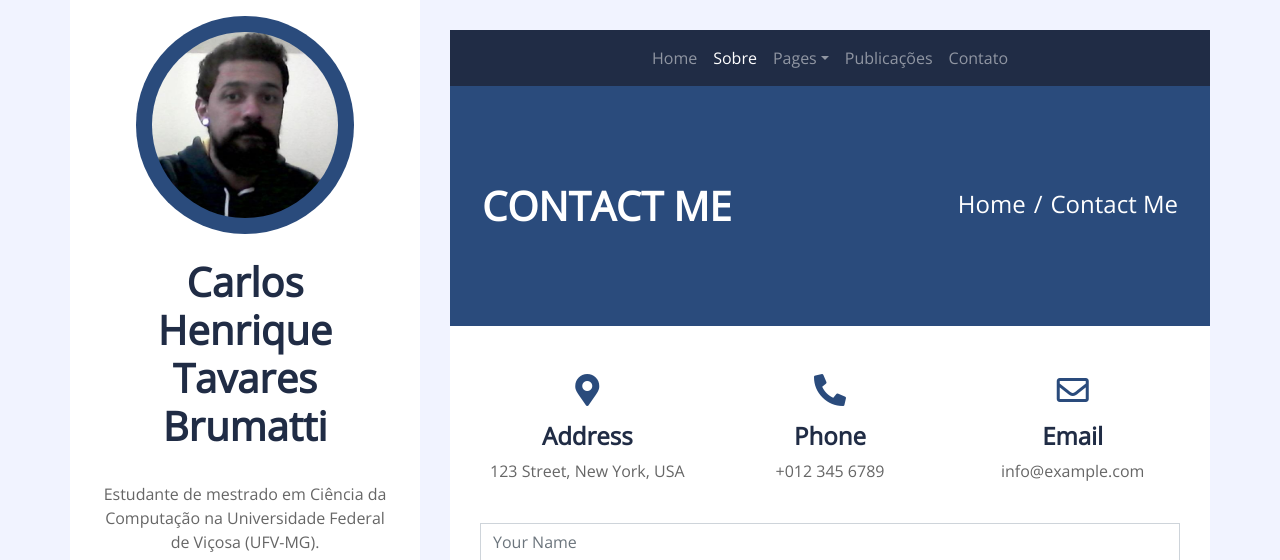
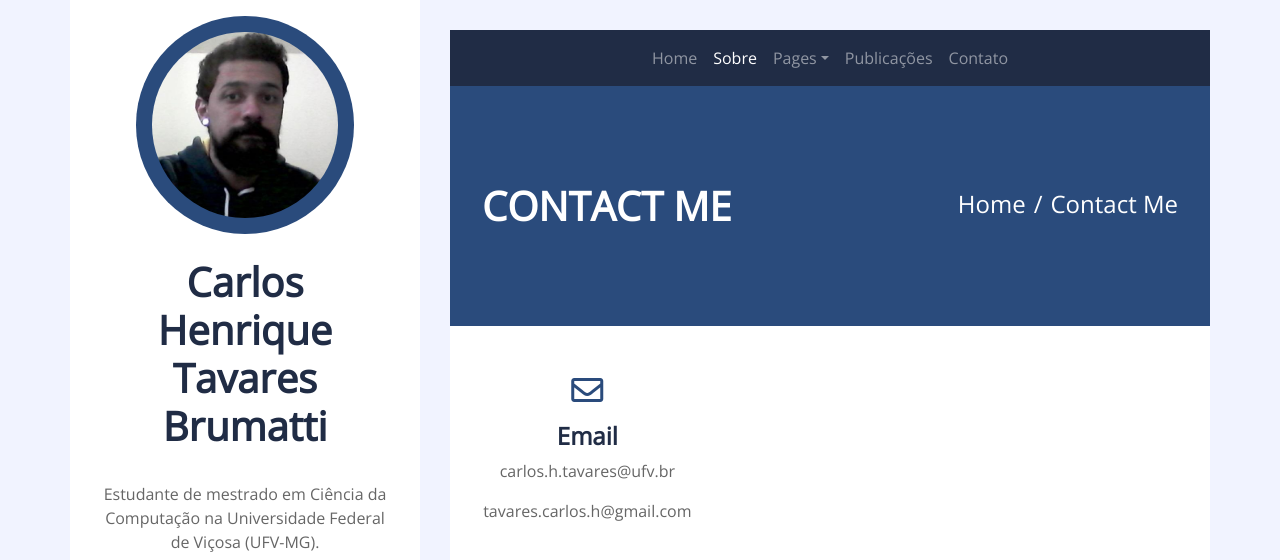
Before and after one commit to TavaresCarlos/TavaresCarlos.github.io, a plain HTML site: page contact.html in a window 1280 px wide. Shown: the top 560 px of the page. Drawn offline with nearby package versions, Linux system fonts and the light colour scheme.

```diff
--- a/contact.html
+++ b/contact.html
@@ -90,19 +90,10 @@
             <div class="container bg-white pt-5">
                 <div class="row px-3 pb-2">
                     <div class="col-sm-4 text-center mb-3">
-                        <i class="fa fa-2x fa-map-marker-alt mb-3 text-primary"></i>
-                        <h4 class="font-weight-bold">Address</h4>
-                        <p>123 Street, New York, USA</p>
-                    </div>
-                    <div class="col-sm-4 text-center mb-3">
-                        <i class="fa fa-2x fa-phone-alt mb-3 text-primary"></i>
-                        <h4 class="font-weight-bold">Phone</h4>
-                        <p>+012 345 6789</p>
-                    </div>
-                    <div class="col-sm-4 text-center mb-3">
                         <i class="far fa-2x fa-envelope mb-3 text-primary"></i>
                         <h4 class="font-weight-bold">Email</h4>
-                        <p>info@example.com</p>
+                        <p>carlos.h.tavares@ufv.br</p>
+                        <p>tavares.carlos.h@gmail.com</p>
                     </div>
                 </div>
                 <div class="col-md-12 pb-5">
```
Also changed, not shown: publications.html (+6 -1 lines).
